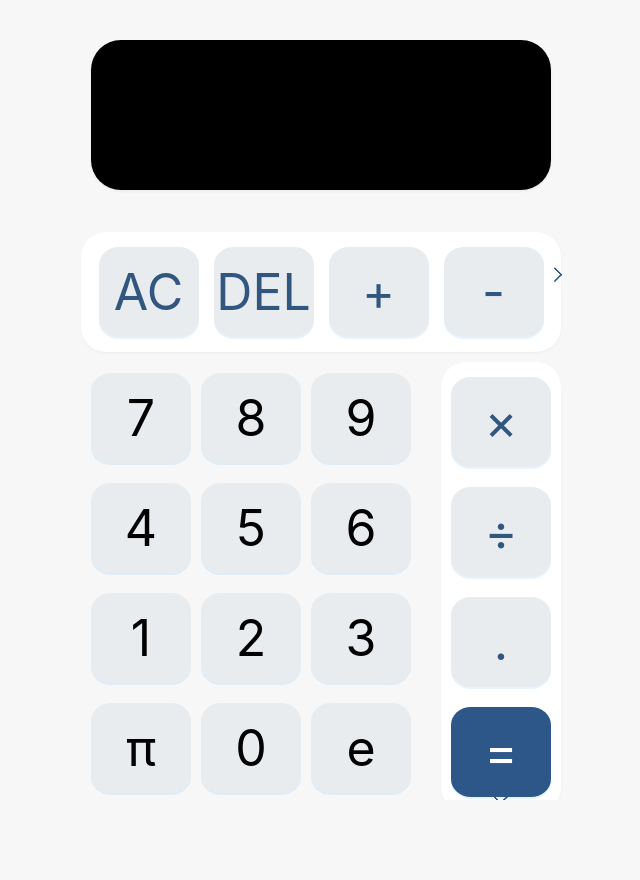
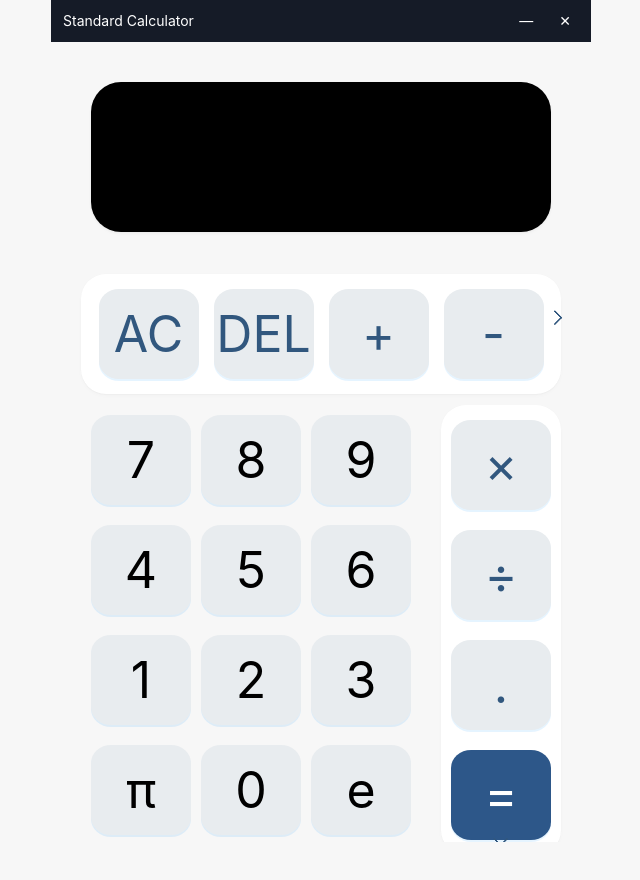
Before and after one commit to aihixi/Standardcalculator2, a React (Vite) app: page / in a window 1280 px wide. Shown: the top 880 px of the page, without its empty margins (319-959 px from the left). Built offline with nearby package versions, Linux system fonts and the light colour scheme.

Commit message:
添加标题栏

```diff
--- a/src/preload/index.d.ts
+++ b/src/preload/index.d.ts
@@ -3,6 +3,9 @@ import { ElectronAPI } from '@electron-toolkit/preload'
 declare global {
   interface Window {
     electron: ElectronAPI
-    api: unknown
+    api: {
+      minimize: () => void
+      close: () => void
+    }
   }
 }
--- a/src/renderer/src/App.tsx
+++ b/src/renderer/src/App.tsx
@@ -1,11 +1,13 @@
 import React from 'react'
 import RouterConfig from './router'
+import TitleBar from './components/Mytitle'
 //import Versions from './components/Versions';
 //import electronLogo from './assets/electron.svg';
 
 function App(): React.JSX.Element {
   return (
     <div>
+      <TitleBar />
       <RouterConfig />
     </div>
   )
--- a/src/renderer/src/assets/main.css
+++ b/src/renderer/src/assets/main.css
@@ -8,6 +8,7 @@ body {
   background-color: #F7F7F7;
   background-size: cover;
   user-select: none;
+  border-radius: 16px;
 }
 
 code {
--- /dev/null
+++ b/src/renderer/src/components/Mytitle.tsx
@@ -0,0 +1,24 @@
+// TitleBar.tsx
+import React from 'react'
+import '../mystyles/titlestyle.css'
+
+const TitleBar: React.FC = () => {
+  const minimize = (): void => window.api?.minimize()
+  const close = (): void => window.api?.close()
+
+  return (
+    <div id="title-bar">
+      <div id="title"> Standard Calculator </div>
+      <div id="buttons">
+        <div className="button" onClick={minimize}>
+          —
+        </div>
+        <div className="button" onClick={close}>
+          ✕
+        </div>
+      </div>
+    </div>
+  )
+}
+
+export default TitleBar
--- a/src/renderer/src/mystyles/homestyle.css
+++ b/src/renderer/src/mystyles/homestyle.css
@@ -51,6 +51,11 @@
   border-radius: 30px;
 }
 
+.card-style:hover {
+  background-color: #2D5789;
+  transition: background-color 0.3s ease;
+}
+
 .ant-carousel .slick-arrow {
   color: #31577E;
   font-size: 24px;
--- /dev/null
+++ b/src/renderer/src/mystyles/titlestyle.css
@@ -0,0 +1,27 @@
+#title-bar {
+  -webkit-app-region: drag;
+  display: flex;
+  justify-content: space-between;
+  align-items: center;
+  padding: 6px 12px;
+  background: #151b27;
+  color: white;
+  font-size: 14px;
+  user-select: none;
+}
+
+#buttons {
+  display: flex;
+  gap: 10px;
+  -webkit-app-region: no-drag;
+}
+
+.button {
+  cursor: pointer;
+  padding: 4px 8px;
+  border-radius: 4px;
+}
+
+.button:hover {
+  background: rgba(255, 255, 255, 0.1);
+}
```
Also changed, not shown: src/main/index.ts (+23 -24 lines), src/preload/index.ts (+6 -6 lines).
